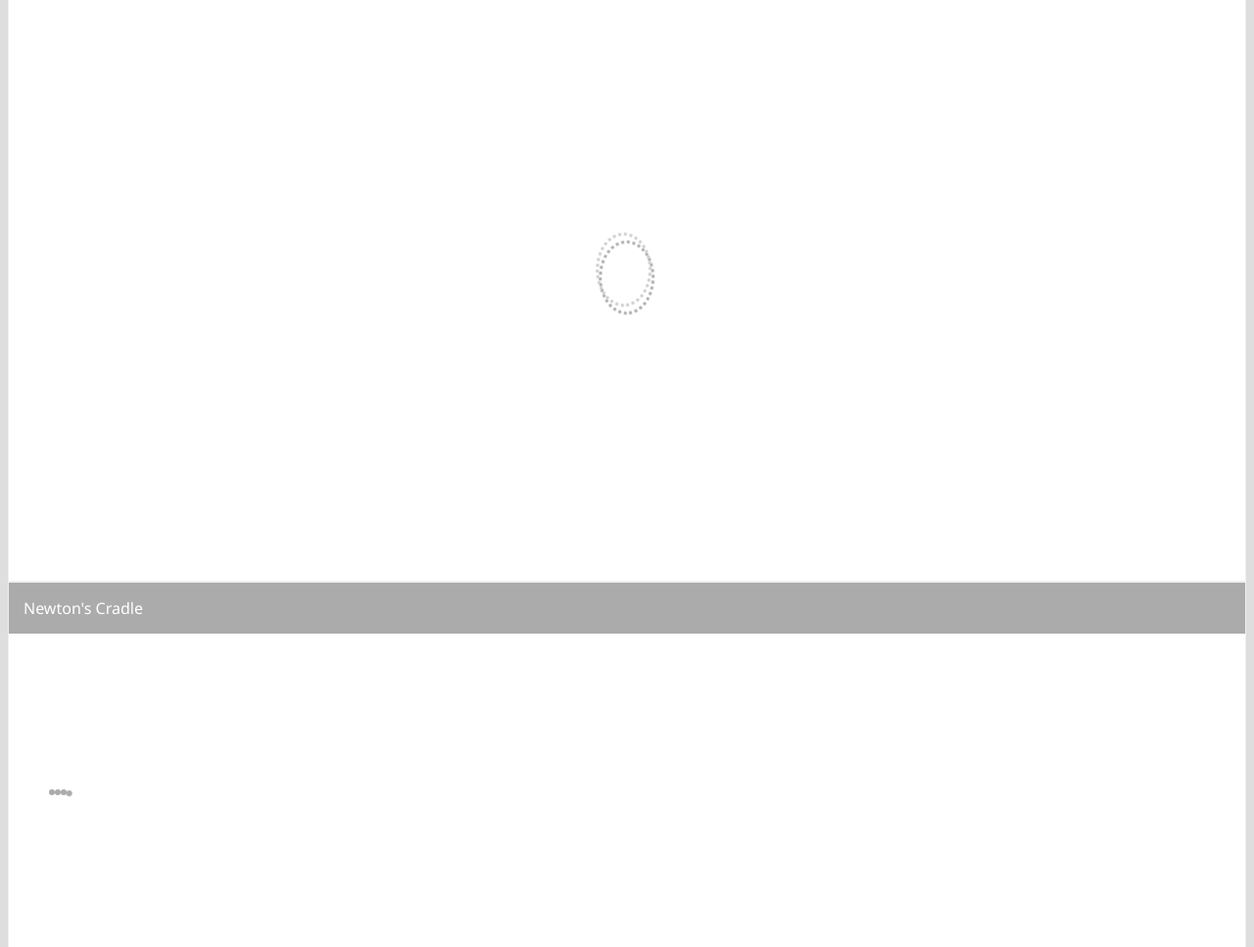
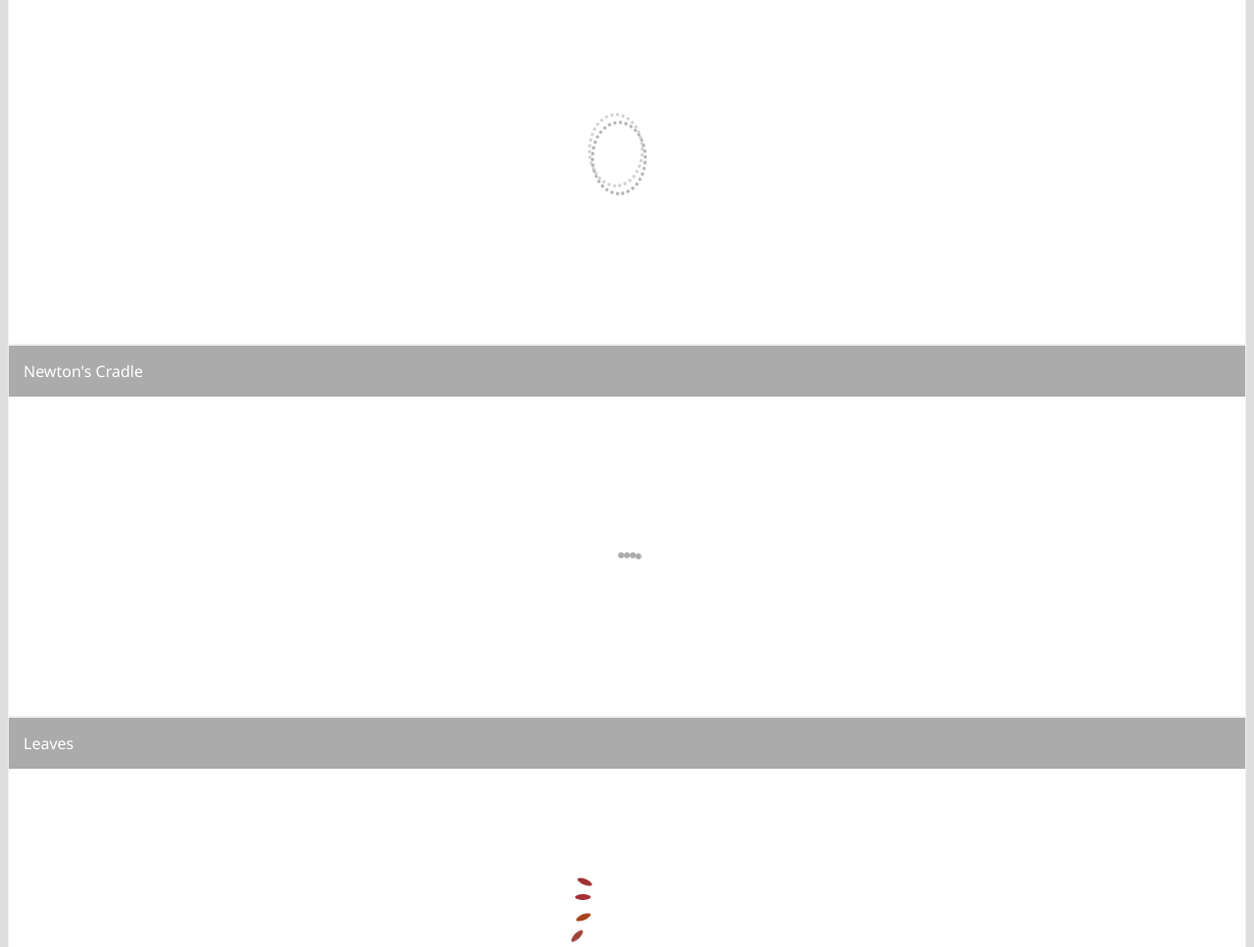
Before and after one commit to GregM/luxurious-loaders, a plain HTML site: page index.html in a window 1280 px wide. Shown: the part 940-1907 px from the top of the page at 98% size. Drawn offline with Linux system fonts and the light colour scheme.

Commit message:
more presentation tweaks

```diff
--- a/public/stylesheets/loader-dancing-circles.css
+++ b/public/stylesheets/loader-dancing-circles.css
@@ -1,5 +1,6 @@
 .loader-6-body {
   position: relative;
+  width: 50px;
 }
 .loader-6-body .spinner-big {
   position: absolute;
--- a/public/stylesheets/loader-fall-leaves.css
+++ b/public/stylesheets/loader-fall-leaves.css
@@ -1,5 +1,6 @@
 .loader-4-body {
   position: relative;
+  width: 100px;
 }
 .loader-4-body .dot {
   width: 16px;
--- a/public/stylesheets/loader-gears.css
+++ b/public/stylesheets/loader-gears.css
@@ -1,5 +1,6 @@
 .loader-5-body {
   position: relative;
+  width: 50px;
 }
 .loader-5-body .dot {
   position: relative;
--- a/public/stylesheets/loader-newtons-cradle.css
+++ b/public/stylesheets/loader-newtons-cradle.css
@@ -1,5 +1,6 @@
 .loader-3-body {
   position: relative;
+  width: 50px;
 }
 .loader-3-body .dot {
   width: 6px;
--- a/public/stylesheets/loader-two-eggs.css
+++ b/public/stylesheets/loader-two-eggs.css
@@ -1,3 +1,7 @@
+.loader-2-body {
+  position: relative;
+  width: 75px;
+}
 .loader-2-body .loader-first {
   -webkit-animation: loader-2-first 2s linear infinite;
   border: 3px dotted #ABABAB;
@@ -5,7 +9,6 @@
   display: block;
   height: 4.4em;
   width: 3.2em;
-  margin: 10% auto;
 }
 .loader-2-body .loader-first:after {
   width: 5px;
```
